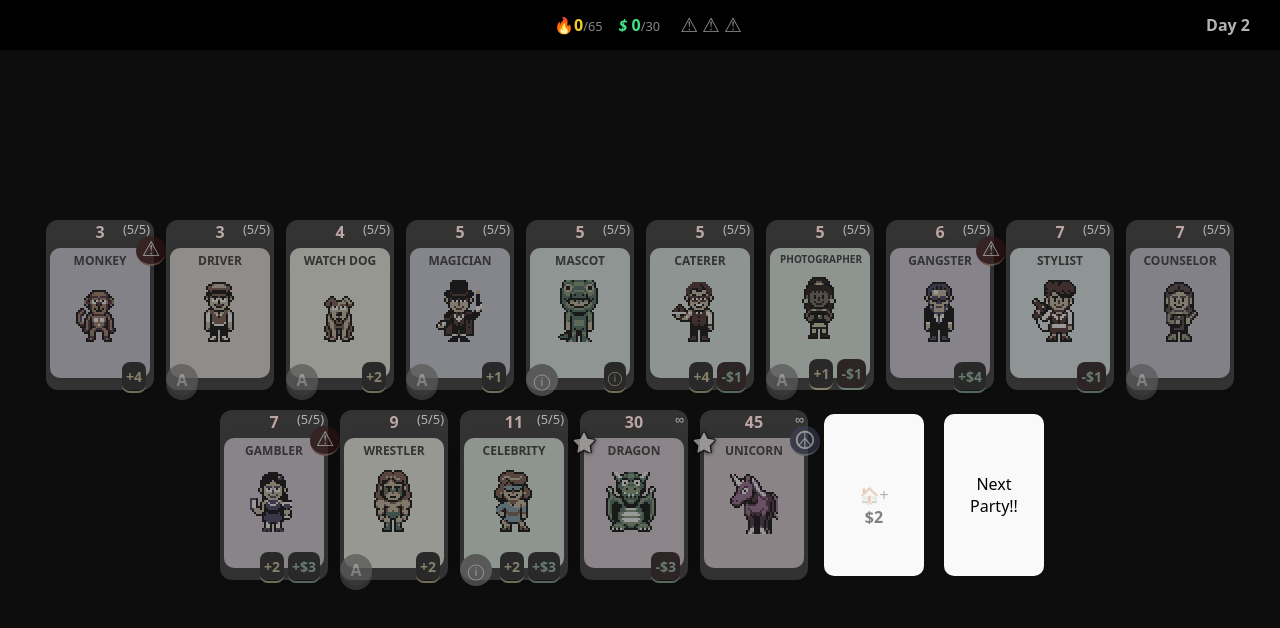
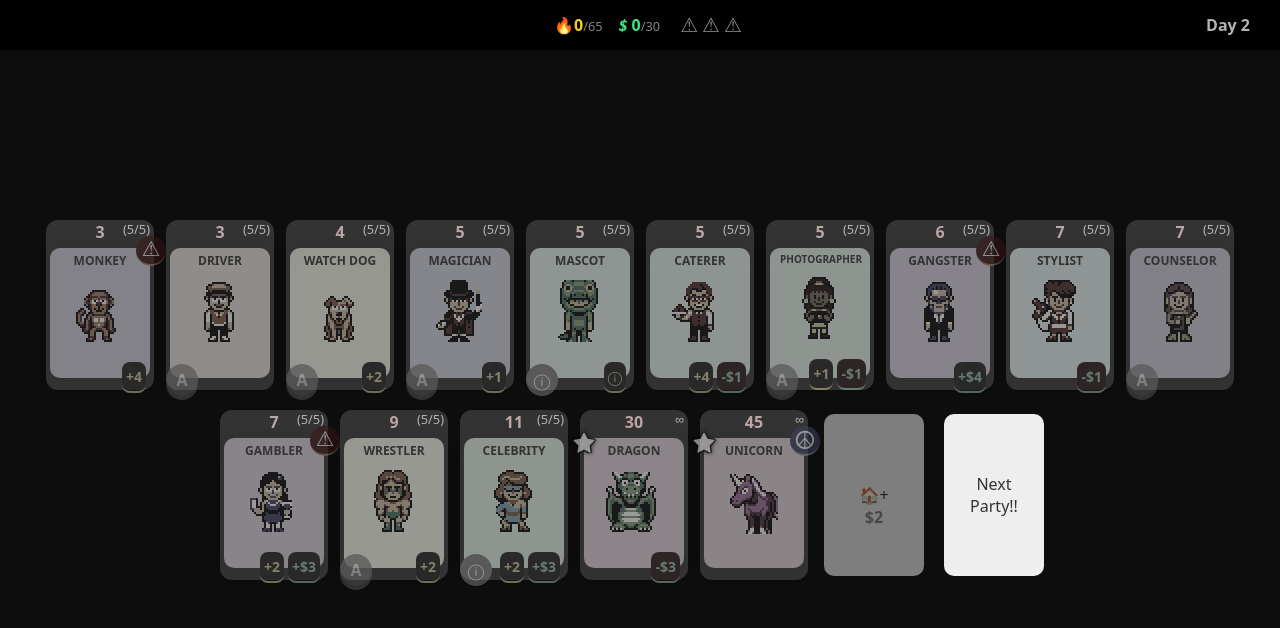
Before and after one commit to Samalam1/boogie_bungalow, a React (Vite) app: page / in a window 1280 px wide. Both pictures are taken after a click on the button "🛑 End Party". Shown: the top 628 px of the page. Built offline with nearby package versions, Linux system fonts and the light colour scheme.

Commit message:
Fix css overlapping issue

```diff
--- a/src/components/UI/GuestCard/GuestCard.scss
+++ b/src/components/UI/GuestCard/GuestCard.scss
@@ -7,6 +7,16 @@
     --action-color:#03855e;
     --action-color-secondary:#41a55a;
     --star-color:#f7cf20;
+}
+
+#root button{
+    color:#333;
+    background: #eee;
+    &:disabled{
+        color: #363636;
+        opacity: .5;
+        cursor: default;
+    }
 }
 
 
@@ -267,6 +277,10 @@ body{
 
         .pop, .cash{
             animation: scoring-stat 0.4s ease-in-out forwards !important;
+        }
+
+        .action-line{
+            display: none;
         }
 
 
```
